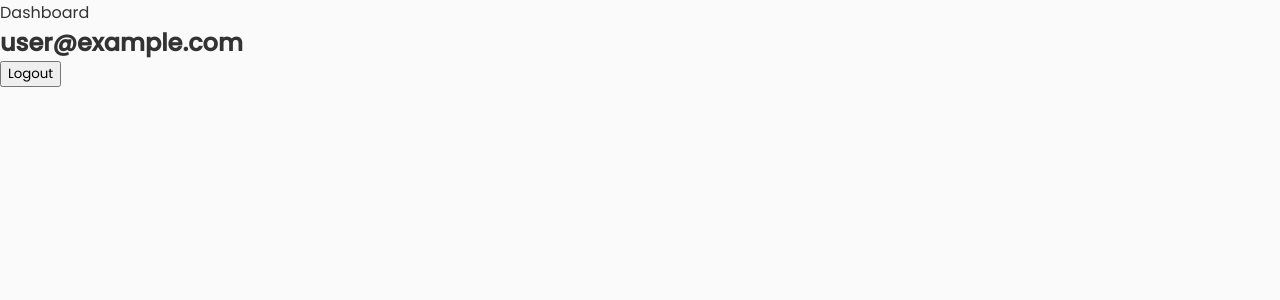
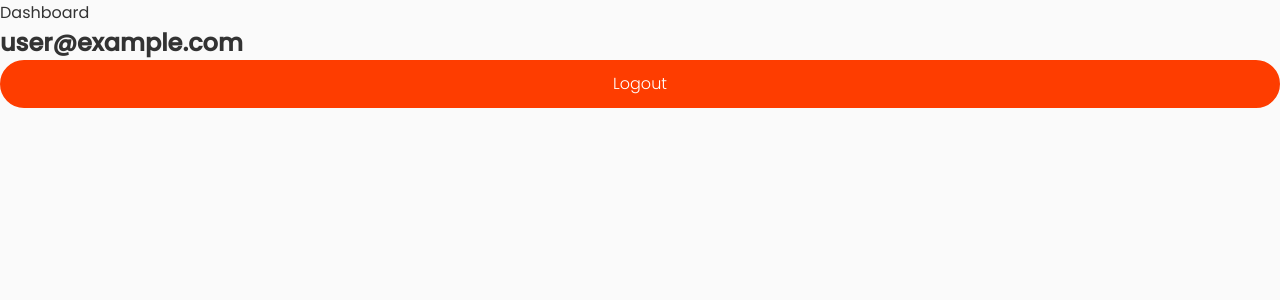
Before and after one commit to FilipTalaga/svelte-app, a Svelte app: page /dashboard in a window 1280 px wide. Shown: the top 300 px of the page. Built offline with nearby package versions, Linux system fonts and the light colour scheme; no server answers; sample sign-in values are in the browser's storage.

Commit message:
Add async button

```diff
--- a/package.json
+++ b/package.json
@@ -32,6 +32,7 @@
         "rollup-plugin-serve": "^1.1.0",
         "rollup-plugin-svelte": "^7.0.0",
         "rollup-plugin-terser": "^7.0.0",
+        "rxjs": "^7.0.0",
         "svelte": "^3.0.0",
         "svelte-check": "^1.0.0",
         "svelte-preprocess": "^4.0.0",
--- /dev/null
+++ b/src/components/ui/AsyncButton.svelte
@@ -0,0 +1,142 @@
+<script lang="ts">
+    import { createEventDispatcher } from 'svelte';
+    import { Observable, forkJoin, timer, of } from 'rxjs';
+    import { catchError, map, finalize } from 'rxjs/operators';
+
+    export let job: (...params: []) => Observable<unknown>;
+
+    const dispatch = createEventDispatcher();
+    const minDelay = 400;
+
+    let isLoading = false;
+
+    const handleClick = () => {
+        isLoading = true;
+
+        forkJoin([
+            job().pipe(
+                map(content => ({ type: 'success', content })),
+                catchError((content: unknown) => of({ type: 'error', content }))
+            ),
+            timer(minDelay),
+        ])
+            .pipe(
+                map(([res]) => res),
+                finalize(() => (isLoading = false))
+            )
+            .subscribe(res => dispatch(res.type, res.content));
+    };
+</script>
+
+<div class="root">
+    <svg class="svg" class:loading={isLoading}>
+        <circle cx="50%" cy="50%" r="22" />
+    </svg>
+    <button class:loading={isLoading} class="button" on:click={handleClick} disabled={isLoading} />
+    <p class="label" class:loading={isLoading}>
+        <slot />
+    </p>
+</div>
+
+<style lang="scss">
+    /* Consts */
+    $transition-time: 200ms;
+    $instant-start: cubic-bezier(0, 0.5, 0.5, 1);
+    $delayed-start: cubic-bezier(0.5, 0, 1, 0.5);
+    $button-color: var(--color-primary);
+    $text-color: #fff;
+    $size: 48px;
+    $border: 4px;
+
+    /* Animation */
+    @keyframes spin {
+        100% {
+            transform: rotate(360deg);
+        }
+    }
+
+    .root {
+        width: 100%;
+        display: grid;
+        justify-items: center;
+
+        & > * {
+            grid-row: 1;
+            grid-column: 1;
+            cursor: pointer;
+            user-select: none;
+        }
+    }
+
+    .button {
+        padding: 0;
+        width: 100%;
+        height: $size;
+        outline: none;
+        border: $border solid;
+        border-radius: $size / 2;
+        background: $button-color;
+        border-color: $button-color;
+
+        /* Leave */
+        transition: width $transition-time $instant-start,
+            background-color $transition-time $instant-start,
+            border-color $transition-time $instant-start;
+
+        &.loading {
+            width: $size;
+            color: transparent;
+            border-color: transparent;
+            background-color: transparent;
+
+            /* Enter */
+            transition: width $transition-time $instant-start,
+                background-color $transition-time $delayed-start,
+                border-color $transition-time $delayed-start;
+        }
+    }
+
+    .svg {
+        opacity: 0;
+        width: $size;
+        height: $size;
+        pointer-events: none;
+        animation: spin $transition-time * 4 linear infinite;
+
+        /* Leave */
+        transition: opacity $transition-time $instant-start;
+
+        & circle {
+            stroke-width: $border;
+            fill: transparent;
+            stroke: $button-color;
+            stroke-dasharray: 35px;
+        }
+
+        &.loading {
+            opacity: 1;
+
+            /* Enter */
+            transition: opacity $transition-time $delayed-start;
+        }
+    }
+
+    .label {
+        opacity: 1;
+        line-height: 1;
+        font-weight: 300;
+        align-self: center;
+        color: $text-color;
+        pointer-events: none;
+
+        /* Leave */
+        transition: opacity $transition-time $delayed-start;
+
+        &.loading {
+            opacity: 0;
+
+            /* Enter */
+            transition: opacity $transition-time $instant-start;
+        }
+    }
+</style>
--- a/src/stores/auth.ts
+++ b/src/stores/auth.ts
@@ -1,6 +1,7 @@
 import { derived, readable } from 'svelte/store';
 import { fireauth } from '../utils/firebase';
 import type firebase from 'firebase';
+import { from } from 'rxjs';
 
 type AuthState = firebase.User | null | undefined;
 
@@ -11,6 +12,6 @@ export const user = derived(auth, $auth => $auth || null);
 export const authReady = derived(auth, $auth => $auth !== undefined);
 
 export const login = (email: string, password: string) =>
-    fireauth.signInWithEmailAndPassword(email, password);
+    from(fireauth.signInWithEmailAndPassword(email, password));
 
-export const logout = () => fireauth.signOut();
+export const logout = () => from(fireauth.signOut());
--- a/src/styles.scss
+++ b/src/styles.scss
@@ -14,7 +14,6 @@ body {
 
 body {
     height: 100vh;
-    background-color: var(--color-surface);
 }
 
 *,
@@ -29,6 +28,7 @@ input,
 textarea,
 select {
     color: var(--color-text);
+    background-color: var(--color-surface);
 }
 
 input:-webkit-autofill,
--- a/src/views/Dashboard.svelte
+++ b/src/views/Dashboard.svelte
@@ -1,9 +1,9 @@
 <script lang="ts">
     import { logout, user } from '../stores/auth';
-    import Button from '../components/ui/Button.svelte';
+    import AsyncButton from '../components/ui/AsyncButton.svelte';
 </script>
 
 <div>Dashboard</div>
 <h2>{$user?.email}</h2>
 
-<Button on:click={logout}>Logout</Button>
+<AsyncButton job={logout}>Logout</AsyncButton>
--- a/src/views/Login.svelte
+++ b/src/views/Login.svelte
@@ -1,27 +1,31 @@
 <script lang="ts">
     import { login } from '../stores/auth';
-    import Button from '../components/ui/Button.svelte';
     import Input from '../components/ui/Input.svelte';
     import { navigate } from 'svelte-routing';
     import { getValues } from '../utils/form';
+    import AsyncButton from '../components/ui/AsyncButton.svelte';
 
     const loginForm = [
         { name: 'email', value: '', type: 'email' },
         { name: 'password', value: '', type: 'password' },
     ];
 
-    const submit = () => {
+    const loginJob = () => {
         const { email, password } = getValues(loginForm);
-        login(email, password).then(() => navigate('/'));
+        return login(email, password);
     };
+
+    const goToApp = () => navigate('/');
+
+    const logError = (err: CustomEvent<unknown>) => console.log(err.detail);
 </script>
 
 <div>Login</div>
 
-<form on:submit|preventDefault={submit}>
+<form>
     {#each loginForm as field}
         <Input bind:value={field.value} name={field.name} type={field.type} />
     {/each}
 
-    <Button type="submit">Login</Button>
+    <AsyncButton job={loginJob} on:success={goToApp} on:error={logError}>Login</AsyncButton>
 </form>
```
Also changed, not shown: 1 other file (tests, documents, lock files or other folders).
